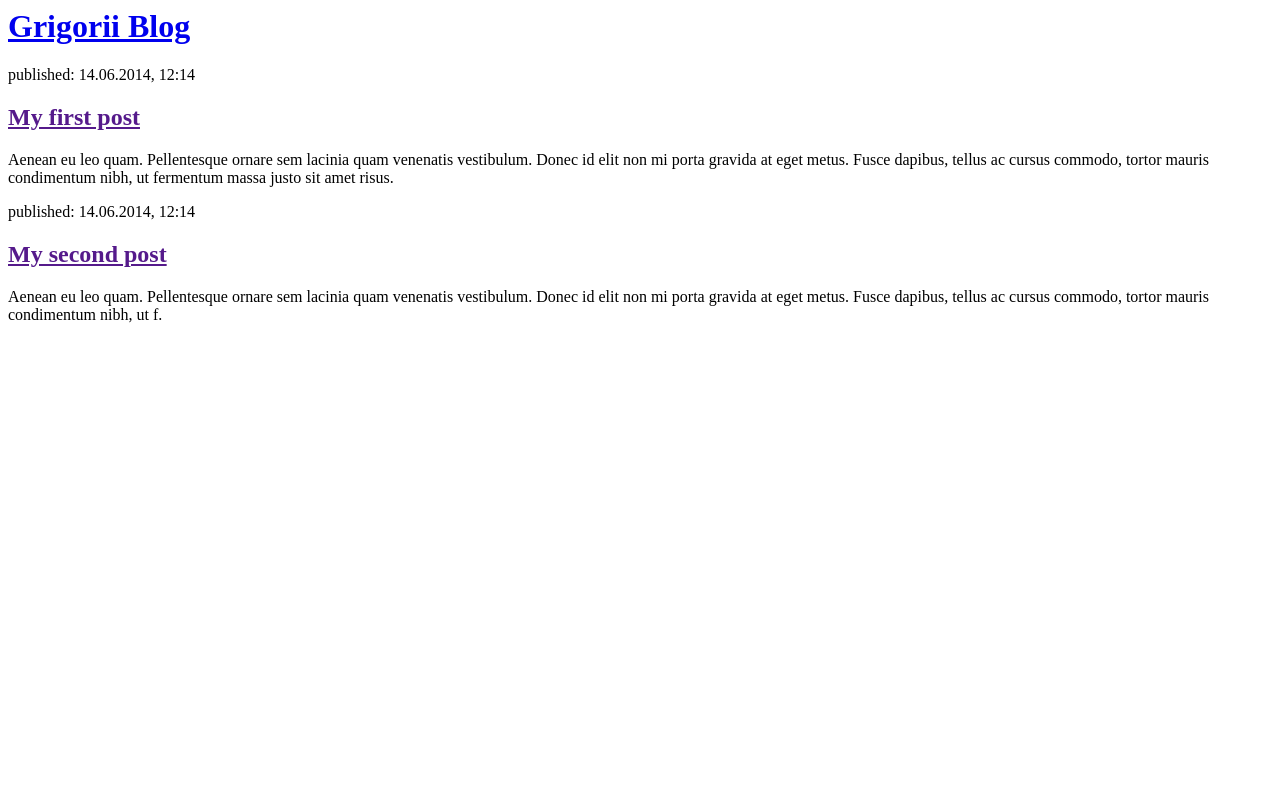
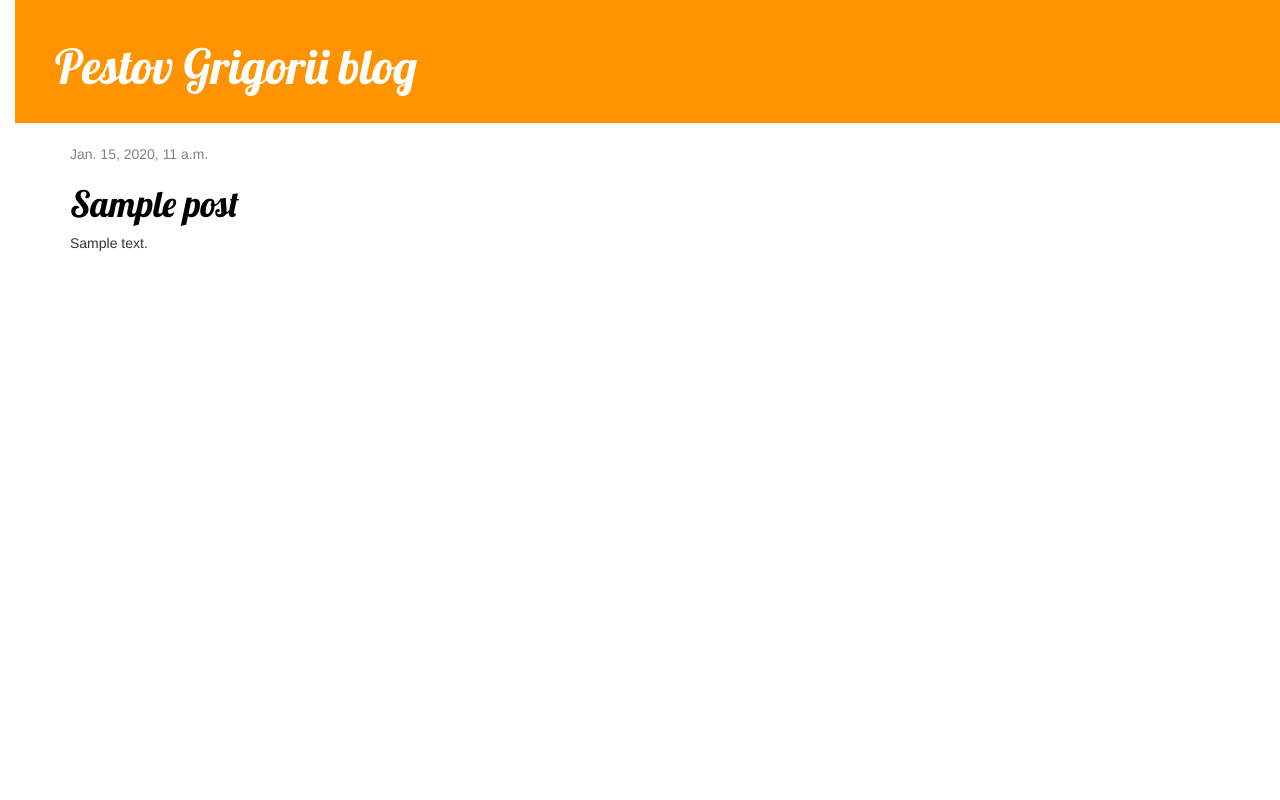
Before and after one commit to Grishaclimber2000/my-first-blog, a Django app: page / in a window 1280 px wide. Run offline with Django 4.2, Linux system fonts and the light colour scheme; tables that the repository leaves empty hold one stand-in row (values such as "Sample post"); some libraries are stand-ins or nearby versions.

Commit message:
fixed site

```diff
--- /dev/null
+++ b/blog/static/css/blog.css
@@ -0,0 +1,53 @@
+h1 a {
+    color: #FCA205;
+    font-family: 'Lobster';
+}
+body {
+    padding-left: 15px;
+}
+.page-header {
+    background-color: #ff9400;
+    margin-top: 0;
+    padding: 20px 20px 20px 40px;
+}
+
+.page-header h1, .page-header h1 a, .page-header h1 a:visited, .page-header h1 a:active {
+    color: #ffffff;
+    font-size: 36pt;
+    text-decoration: none;
+}
+
+.content {
+    margin-left: 40px;
+}
+
+h1, h2, h3, h4 {
+    font-family: 'Lobster', cursive;
+}
+
+.date {
+    color: #828282;
+}
+
+.save {
+    float: right;
+}
+
+.post-form textarea, .post-form input {
+    width: 100%;
+}
+
+.top-menu, .top-menu:hover, .top-menu:visited {
+    color: #ffffff;
+    float: right;
+    font-size: 26pt;
+    margin-right: 20px;
+}
+
+.post {
+    margin-bottom: 70px;
+}
+
+.post h1 a, .post h1 a:visited {
+    color: #000000;
+}
--- /dev/null
+++ b/blog/templates/blog/base.html
@@ -0,0 +1,23 @@
+{% load static %}
+<html>
+    <head>
+        <title>Pestov Grigorii blog</title>
+        <link rel="stylesheet" href="https://maxcdn.bootstrapcdn.com/bootstrap/3.2.0/css/bootstrap.min.css">
+        <link rel="stylesheet" href="https://maxcdn.bootstrapcdn.com/bootstrap/3.2.0/css/bootstrap-theme.min.css">
+        <link href='https://fonts.googleapis.com/css?family=Lobster&subset=latin,latin-ext' rel='stylesheet' type='text/css'>
+        <link rel="stylesheet" href="{% static 'css/blog.css' %}">
+    </head>
+ <body>
+    <div class="page-header">
+        <h1><a href="/">Pestov Grigorii blog</a></h1>
+    </div>
+    <div class="content container">
+        <div class="row">
+            <div class="col-md-8">
+            {% block content %}
+            {% endblock %}
+            </div>
+        </div>
+    </div>
+</body>
+</html>
--- a/blog/templates/blog/post_list.html
+++ b/blog/templates/blog/post_list.html
@@ -1,22 +1,13 @@
-<html>
-    <head>
-        <title>Grigorii's blog</title>
-    </head>
-    <body>
-        <div>
-            <h1><a href="/">Grigorii Blog</a></h1>
+{% extends 'blog/base.html' %}
+
+{% block content %}
+    {% for post in posts %}
+        <div class="post">
+            <div class="date">
+                {{ post.published_date }}
+            </div>
+            <h1><a href="{% url 'post_detail' pk=post.pk %}">{{ post.title }}</a></h1>
+            <p>{{ post.text|linebreaksbr }}</p>
         </div>
-
-        <div>
-            <p>published: 14.06.2014, 12:14</p>
-            <h2><a href="">My first post</a></h2>
-            <p>Aenean eu leo quam. Pellentesque ornare sem lacinia quam venenatis vestibulum. Donec id elit non mi porta gravida at eget metus. Fusce dapibus, tellus ac cursus commodo, tortor mauris condimentum nibh, ut fermentum massa justo sit amet risus.</p>
-        </div>
-
-        <div>
-            <p>published: 14.06.2014, 12:14</p>
-            <h2><a href="">My second post</a></h2>
-            <p>Aenean eu leo quam. Pellentesque ornare sem lacinia quam venenatis vestibulum. Donec id elit non mi porta gravida at eget metus. Fusce dapibus, tellus ac cursus commodo, tortor mauris condimentum nibh, ut f.</p>
-        </div>
-    </body>
-</html>
+    {% endfor %}
+{% endblock %}
--- a/blog/urls.py
+++ b/blog/urls.py
@@ -4,4 +4,5 @@ from . import views
 
 urlpatterns = [
     path('', views.post_list, name='post_list'),
+    path('post/<int:pk>/', views.post_detail, name='post_detail'),
 ]
--- a/blog/views.py
+++ b/blog/views.py
@@ -1,5 +1,9 @@
-from django.shortcuts import render
 
-# Create your views here.
+from django.shortcuts import render, get_object_or_404
+from .models import Post
 def post_list(request):
-    return render(request, 'blog/post_list.html', {})
+    posts = Post.objects.all()
+    return render(request, 'blog/post_list.html', {'posts': posts})
+def post_detail(request, pk):
+    post = get_object_or_404(Post, pk=pk)
+    return render(request, 'blog/post_detail.html', {'post': post})
```
Also changed, not shown: blog/templates/blog/post_detail.html (added, +13 -0 lines).
